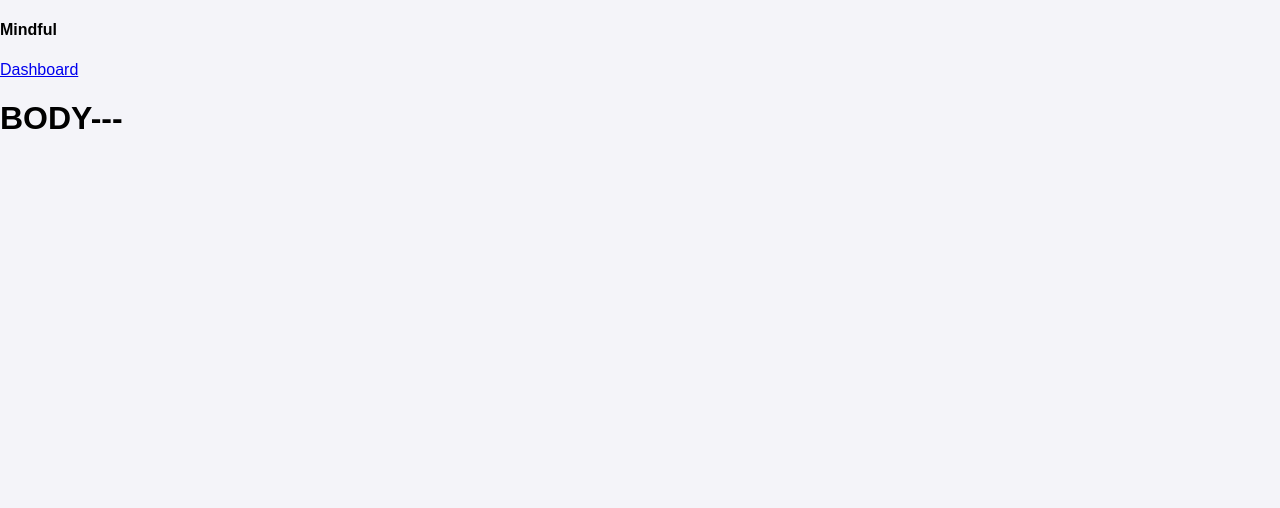
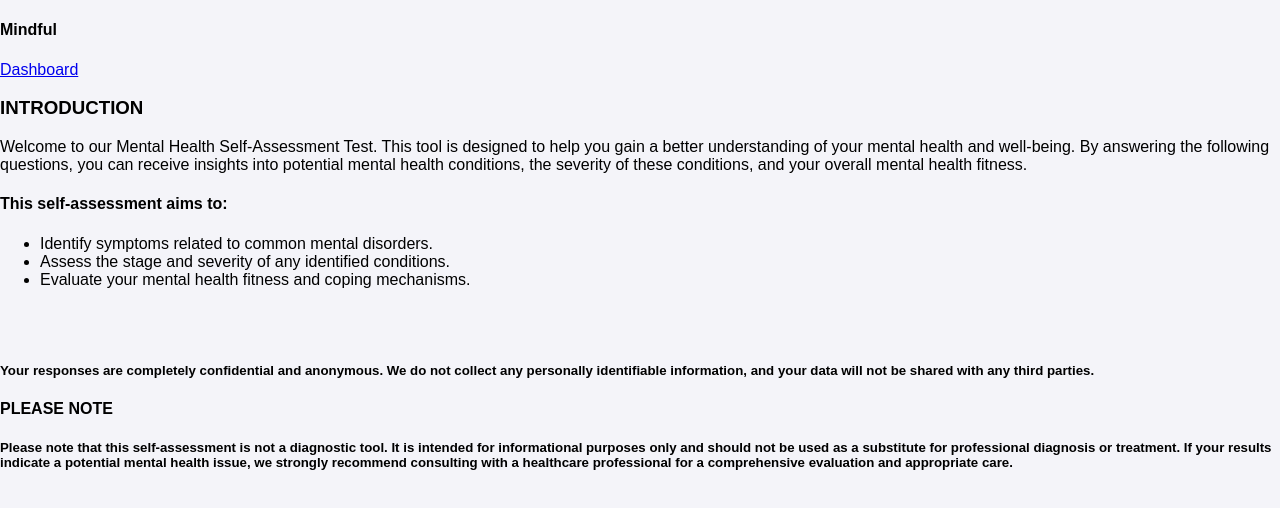
Before and after one commit to vincent-mugendi/Mindful, a React (Vite) app in the folder frontend/mindful-frontend/: page /selfassessment in a window 1280 px wide. Shown: the top 508 px of the page. Built offline with nearby package versions, Linux system fonts and the light colour scheme.

Commit message:
Added Self Assement Tool Intro section

```diff
--- a/frontend/mindful-frontend/src/App.css
+++ b/frontend/mindful-frontend/src/App.css
@@ -1,6 +1,7 @@
 body {
     margin: 0;
     margin-top: 10px;
+    margin-left: 10px;
     padding: 0;
     font-family: Arial, sans-serif;
 }
--- /dev/null
+++ b/frontend/mindful-frontend/src/components/self-assessment/AssessmentIntro.jsx
@@ -0,0 +1,26 @@
+import React from "react";
+
+const AssessmentIntro = () => {
+    return (
+        <>
+        <h3>INTRODUCTION</h3>
+        <p className="intro-msg">
+            Welcome to our Mental Health Self-Assessment Test. This tool is designed to help you gain a better understanding of your mental health and well-being. By answering the following questions, you can receive insights into potential mental health conditions, the severity of these conditions, and your overall mental health fitness.
+        </p>
+        <h4>This self-assessment aims to:</h4>
+        <ul>
+            <li>Identify symptoms related to common mental disorders.</li>
+            <li>Assess the stage and severity of any identified conditions.</li>
+            <li>Evaluate your mental health fitness and coping mechanisms.</li>
+        </ul>
+        <br />
+        <br />
+        <h5>Your responses are completely confidential and anonymous. We do not collect any personally identifiable information, and your data will not be shared with any third parties.</h5>
+
+        <h4>PLEASE NOTE</h4>
+        <h5>Please note that this self-assessment is not a diagnostic tool. It is intended for informational purposes only and should not be used as a substitute for professional diagnosis or treatment. If your results indicate a potential mental health issue, we strongly recommend consulting with a healthcare professional for a comprehensive evaluation and appropriate care.</h5>
+        </>
+    )
+}
+
+export default AssessmentIntro;
--- a/frontend/mindful-frontend/src/components/self-assessment/Self_assessment.jsx
+++ b/frontend/mindful-frontend/src/components/self-assessment/Self_assessment.jsx
@@ -1,11 +1,12 @@
 import React from "react";
 import SelfAssesmentHeader from "../header/SelfAssessmentHeader";
+import AssessmentIntro from "./AssessmentIntro";
 
 const SelfAssessment = () => {
     return (
         <>
         <SelfAssesmentHeader />
-        <h1>BODY---</h1>
+        <AssessmentIntro />
         </>
     )
 }
```
